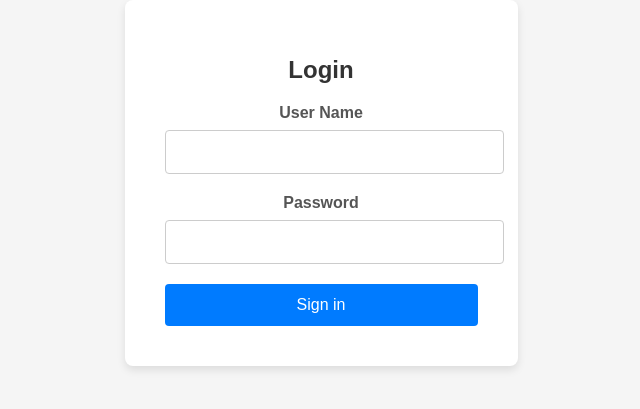
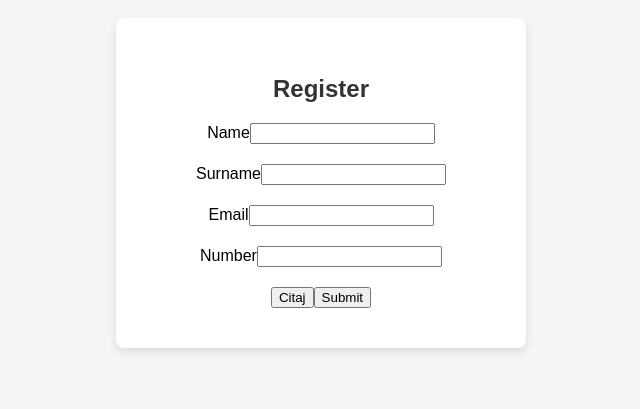
Before and after one commit to merisabesirovic/codeCrafters, a React (Create React App) app: page / in a window 1280 px wide. Shown: the part 217-626 px from the top of the page, without its empty margins (359-999 px from the left). Built offline with nearby package versions, Linux system fonts and the light colour scheme.

Commit message:
Register and audio support

```diff
--- a/src/App.js
+++ b/src/App.js
@@ -1,10 +1,11 @@
 import "./App.css";
 import Login from "./pages/Login/Login";
+import Register from "./pages/Register/Register";
 
 function App() {
   return (
     <div className="App">
-      <Login/>
+      <Register/>
     </div>
   );
 }
--- a/src/pages/Login/Login.js
+++ b/src/pages/Login/Login.js
@@ -2,7 +2,7 @@ import React, { Component } from 'react';
 import { Formik } from 'formik';
 import * as Yup from 'yup';
 import './Login.css'; // Import the CSS file
-
+import { Link } from 'react-router-dom'; // Import Link from react-router-dom
 class Login extends Component {
   state = {
     loggedin: false
@@ -76,6 +76,7 @@ class Login extends Component {
                 >
                   {formikProps.isSubmitting ? 'Signing in...' : 'Sign in'}
                 </button>
+                <p>Don't have an account? <a href="/register">Register here</a></p>
               </div>
             )}
           />
--- a/src/pages/Register/Register.css
+++ b/src/pages/Register/Register.css
@@ -0,0 +1,63 @@
+/* Register.css */
+
+.register-container {
+    max-width: 400px;
+    width: 100%;
+    padding: 40px;
+    border-radius: 8px;
+    background-color: #fff;
+    box-shadow: 0 4px 8px rgba(0, 0, 0, 0.1);
+  }
+
+  .register-container h1 {
+    font-size: 24px;
+    margin-bottom: 20px;
+    text-align: center;
+    color: #333;
+  }
+
+  .form-group {
+    margin-bottom: 20px;
+  }
+
+  .form-label {
+    display: block;
+    font-weight: bold;
+    margin-bottom: 8px;
+    color: #555;
+  }
+
+  .form-input {
+    width: 100%;
+    padding: 12px;
+    border: 1px solid #ccc;
+    border-radius: 4px;
+    font-size: 16px;
+  }
+
+  .error-message {
+    color: #ff0000;
+    font-size: 14px;
+    margin-top: 4px;
+  }
+
+  .submit-button {
+    width: 100%;
+    padding: 12px;
+    border: none;
+    border-radius: 4px;
+    background-color: #007bff;
+    color: #fff;
+    font-size: 16px;
+    cursor: pointer;
+    transition: background-color 0.3s ease;
+  }
+
+  .submit-button:hover {
+    background-color: #0056b3;
+  }
+
+  .submit-button:disabled {
+    background-color: #ccc;
+    cursor: not-allowed;
+  }
--- a/src/pages/Register/Register.js
+++ b/src/pages/Register/Register.js
@@ -0,0 +1,91 @@
+import React from 'react';
+import { Formik } from 'formik';
+import * as Yup from 'yup';
+import './Register.css'; // Import the CSS file
+
+
+const handleClick = () => {
+    const text =  "Hello World!";
+
+    const value =  new SpeechSynthesisUtterance(text);
+    window.speechSynthesis.speak(value);
+
+}
+
+const Register = () => {
+  const validationSchema = Yup.object().shape({
+    name: Yup.string().required('Name is required'),
+    surname: Yup.string().required('Surname is required'),
+    email: Yup.string().email('Invalid email').required('Email is required'),
+    number: Yup.string().required('Number is required'),
+  });
+  const handleSubmit = (values) => {
+    console.log(values);
+    // Perform registration logic here
+  };
+
+  return (
+    <div className="register-container">
+      <h1>Register</h1>
+      <Formik
+        initialValues={{ name: '', surname: '', email: '', number: '' }}
+        onSubmit={handleSubmit}
+        validationSchema={validationSchema}
+        render={(formikProps) => (
+          <form onSubmit={formikProps.handleSubmit}>
+            <div className="form-group">
+              <label htmlFor="name">Name</label>
+              <input
+                type="text"
+                id="name"
+                name="name"
+                onChange={formikProps.handleChange}
+                value={formikProps.values.name}
+              />
+              {formikProps.errors.name && <div className="error-message">{formikProps.errors.name}</div>}
+            </div>
+            <div className="form-group">
+              <label htmlFor="surname">Surname</label>
+              <input
+                type="text"
+                id="surname"
+                name="surname"
+                onChange={formikProps.handleChange}
+                value={formikProps.values.surname}
+              />
+              {formikProps.errors.surname && <div className="error-message">{formikProps.errors.surname}</div>}
+            </div>
+            <div className="form-group">
+              <label htmlFor="email">Email</label>
+              <input
+                type="email"
+                id="email"
+                name="email"
+                onChange={formikProps.handleChange}
+                value={formikProps.values.email}
+              />
+              {formikProps.errors.email && <div className="error-message">{formikProps.errors.email}</div>}
+            </div>
+            <div className="form-group">
+              <label htmlFor="number">Number</label>
+              <input
+                type="text"
+                id="number"
+                name="number"
+                onChange={formikProps.handleChange}
+                value={formikProps.values.number}
+              />
+              {formikProps.errors.number && <div className="error-message">{formikProps.errors.number}</div>}
+            </div>
+            <button onClick={handleClick} >Citaj</button>
+            <button type="submit" disabled={!formikProps.isValid || formikProps.isSubmitting}>
+              {formikProps.isSubmitting ? 'Submitting...' : 'Submit'}
+            </button>
+          </form>
+        )}
+      />
+    </div>
+  );
+};
+
+export default Register;
```
